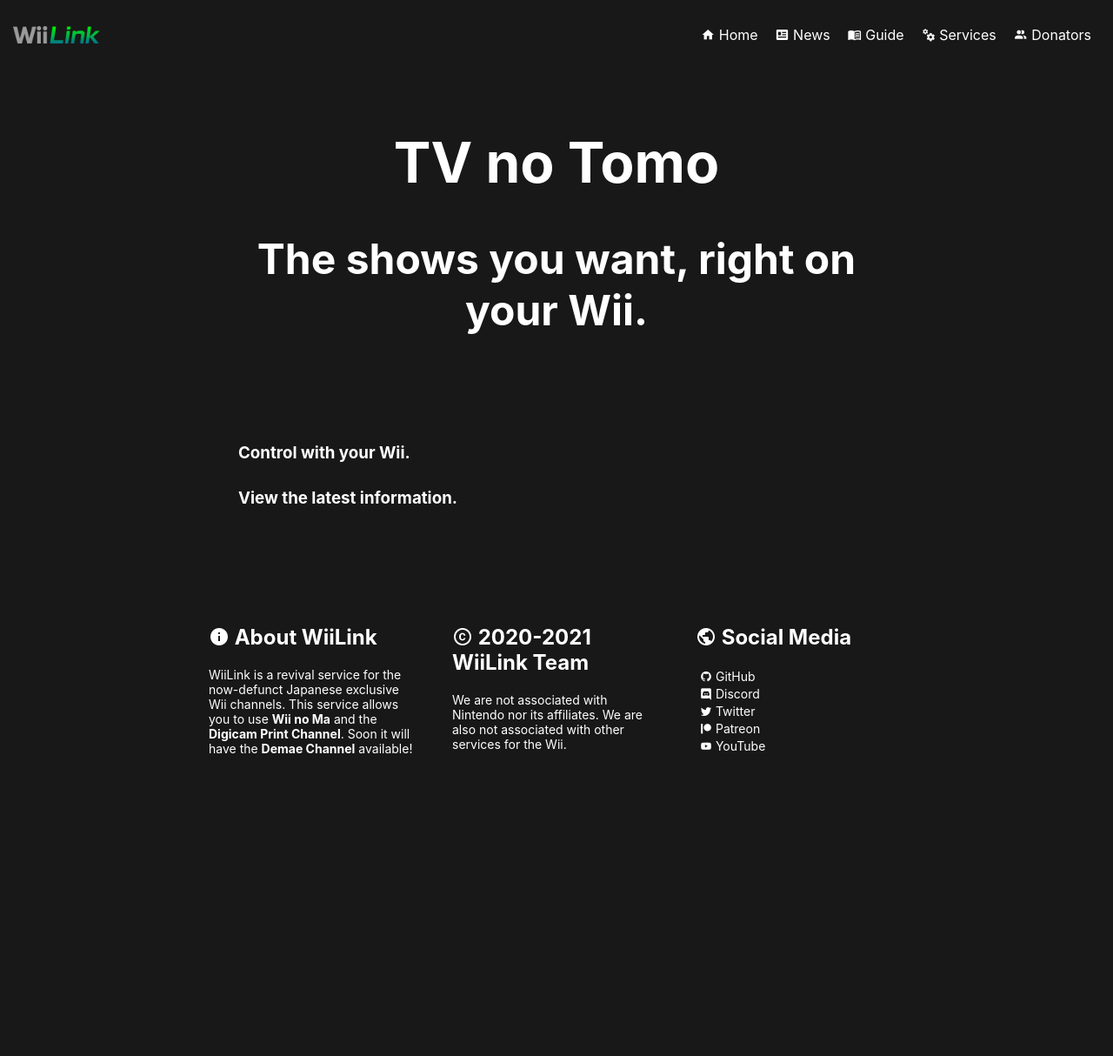
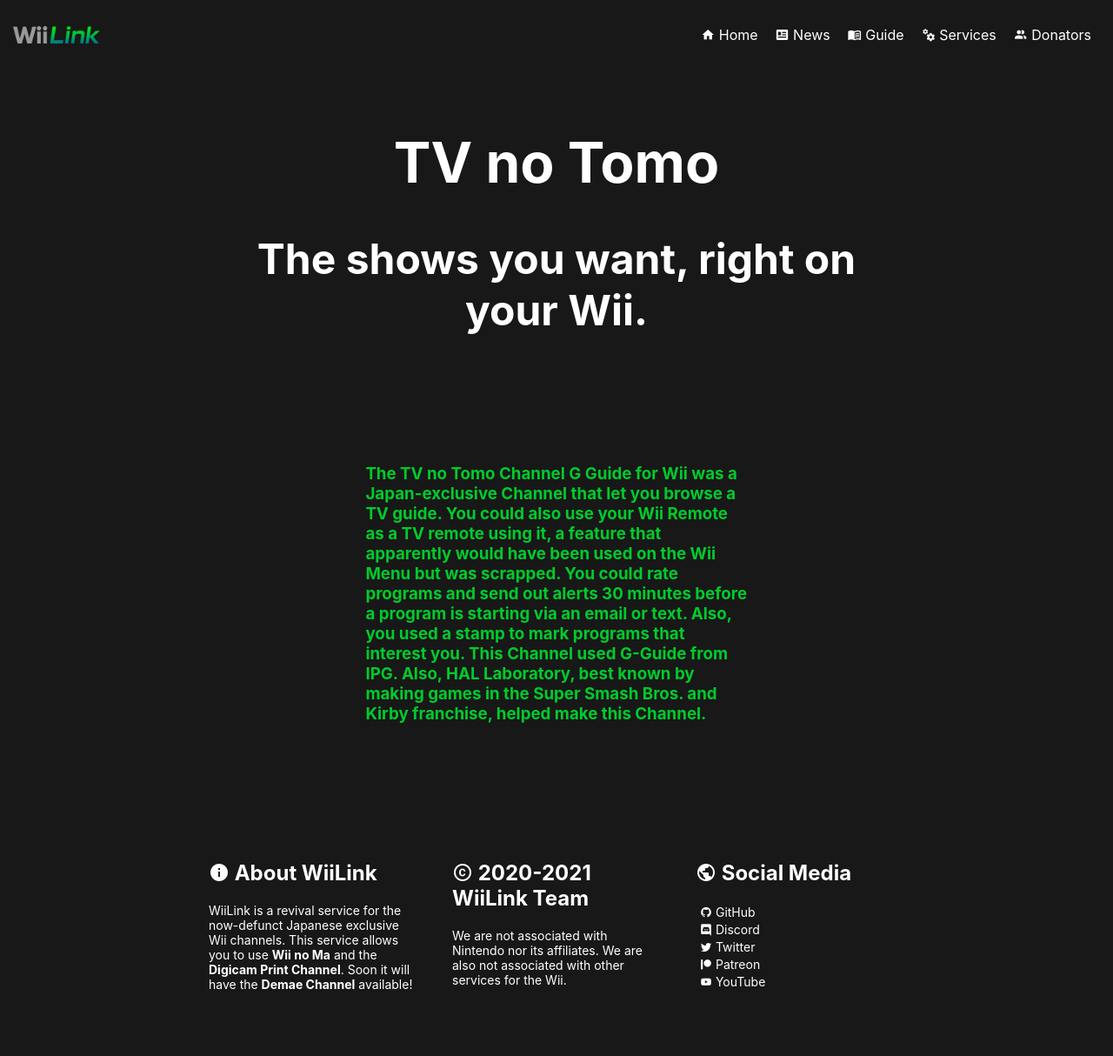
Before and after one commit to WiiLink24/WiiLink24.github.io, a Jekyll site: the page built from services/tv-helper.html, in a window 1280 px wide. Shown: the whole page at 87% size. Built offline with Jekyll 4.4.1, drawn with Linux system fonts in a browser that asks for light colours; before the commit the page ends 943 px from its top, so only the background shows below that.

Commit message:
Relocate TV No Tomo Description to proper location

```diff
--- a/services/tv-helper.html
+++ b/services/tv-helper.html
@@ -9,6 +9,10 @@
 </div>
 
 <div class="section">
-  <h3>Control with your Wii.</h3>
-  <h3>View the latest information.</h3>
+  <h3><p><a href="https://rc24.xyz/services/television.html">The TV no Tomo Channel G Guide for Wii was
+  a Japan-exclusive Channel that let you browse a TV guide. You could also use your Wii Remote as a TV remote using it,
+  a feature that apparently would have been used on the Wii Menu but was scrapped. You could rate programs and send out
+  alerts 30 minutes before a program is starting via an email or text. Also, you used a stamp to mark programs that interest you.
+  This Channel used G-Guide from IPG. Also, HAL Laboratory, best known by making games in the Super Smash Bros. and Kirby franchise,
+  helped make this Channel.</a></p></h3>
 </div>
```
